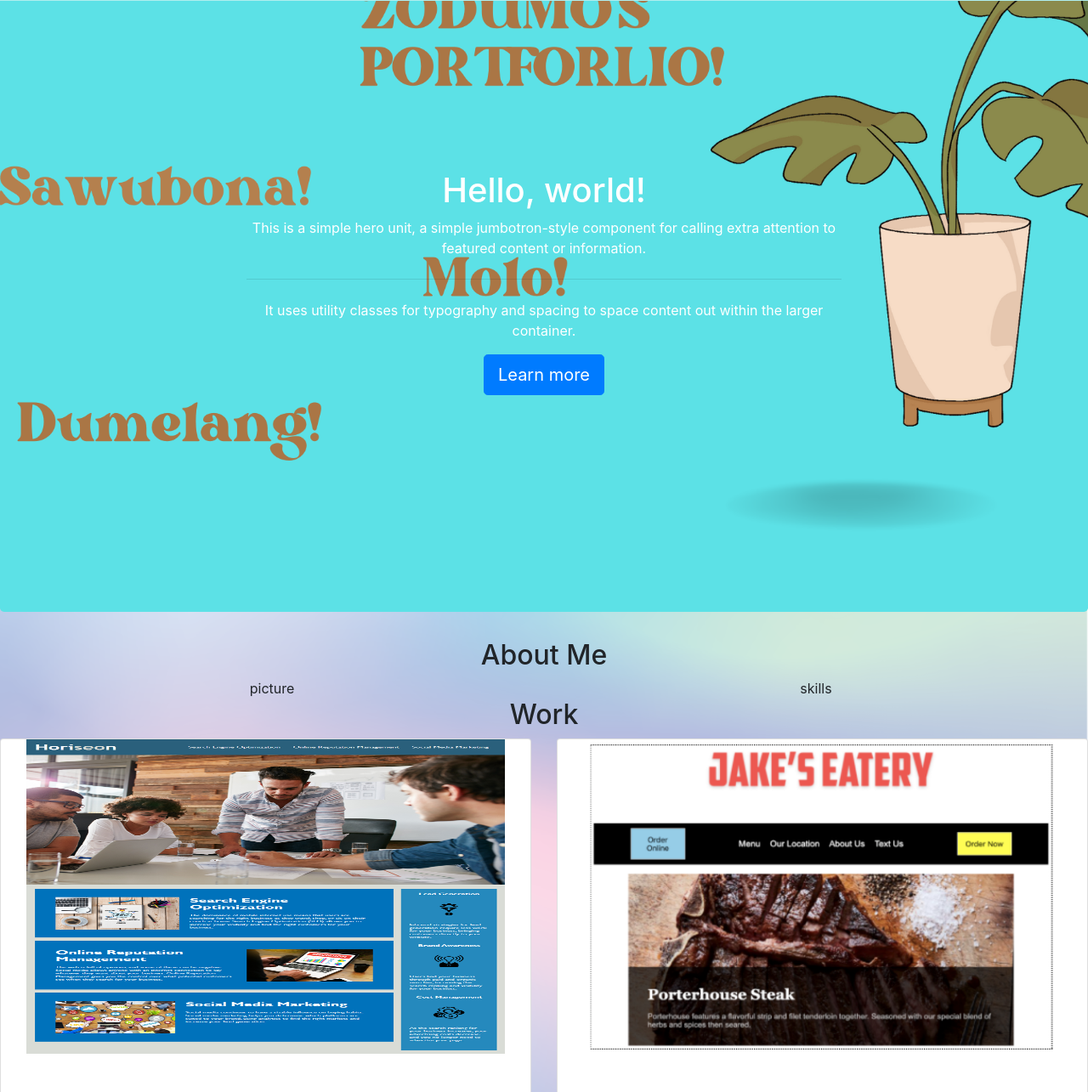
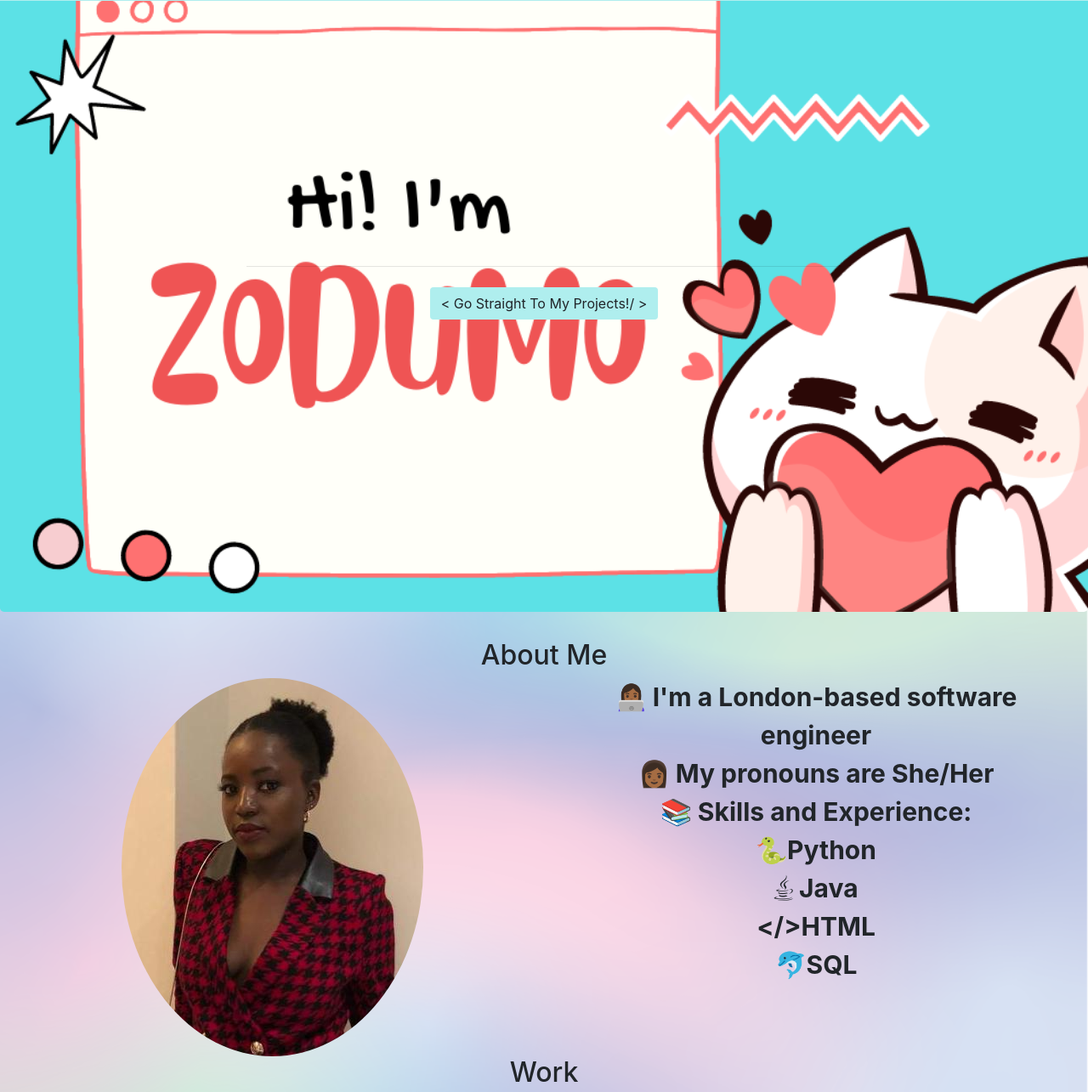
Before and after one commit to Zodumo/Bootstrap-Portfolio, a plain HTML site: page index.html in a window 1280 px wide. Shown: the part 55-1340 px from the top of the page at 85% size. Drawn offline with nearby package versions, Linux system fonts and the light colour scheme.

Commit message:
editied button in jjumbotron, started about me and contact sections

```diff
--- a/css/style.css
+++ b/css/style.css
@@ -1,10 +1,10 @@
-
 /* roof for all variables */
 
 /* styling body */
 body {
     background-image: url("../images/bodybackground.png");
 }
+
 /* styling of Nav */
 .myNav {
     position: fixed;
@@ -20,8 +20,9 @@ body {
 }
 
 .nav-item {
-    margin: 0px  15px;
+    margin: 0px 15px;
 }
+
 /* Styling Hero/jumbotron section */
 .jumboMini {
     width: 70%;
@@ -30,14 +31,31 @@ body {
     color: white;
     text-align: center;
 }
+
 .jumbotron {
-    background-image: url("../images/ZodumoBanner.png");
     background-size: cover;
     background-repeat: no-repeat;
     height: calc(100vh - 25px);
     display: flex;
     align-items: center;
     justify-content: center;
+}
+
+.btn {
+    background-color: paleturquoise;
+}
+
+.jumboBackground {
+    background-image: url("../images/ZODUMO.png");
+}
+
+.portrait {
+    border-radius: 50%;
+}
+
+#about-content {
+    font-weight: bolder;
+    font-size: 30px;
 }
 
 h2 {
@@ -47,8 +65,16 @@ body {
 .col {
     text-align: center;
 }
-.card img{
+
+.card img {
     padding: 0px 30px 30px 30px;
     height: 400px;
     width: auto;
 }
+
+/*  */
+
+#contact {
+   text-align: center;
+   justify-content: center;
+}
--- a/index.html
+++ b/index.html
@@ -42,29 +42,40 @@
         <!-- Beginning of Hero/Jumbotron  -->
         <div class="jumbotron jumboBackground">
             <div class="jumboMini">
-                <h1 class="Intro">Hello, world!</h1>
-                <p class="subtitle">This is a simple hero unit, a simple jumbotron-style component for calling extra
-                    attention to featured content or information.</p>
                 <hr class="my-4">
-                <p>It uses utility classes for typography and spacing to space content out within the larger container.
-                </p>
-                <a class="btn btn-primary btn-lg" href="#" role="button">Learn more</a>
+                <a class="btn" href="#work" role="button"> <span>&lt;</span>  Go Straight To My Projects!/ <span>&gt;</span></a>
             </div>
         </div>
         <!-- End of Hero/Jumbotron -->
     </header>
 
     <main>
-        <section class="container-fluid diffSection">
+        <section class="container-fluid diffSection" id="about">
             <h2>About Me</h2>
             <div class="row content">
-                <div class="col">picture</div>
-                <div class="col">skills </div>
+                <div class="col"> <img src="/images/ZodumoProfilePic.jpeg" class="portrait"> </div>
+                <div class="col">
+                <p id="about-content">
+                    👩🏾‍💻 I'm a London-based software engineer
+                        <br>
+                    &#x1F469;&#x1F3FE; My pronouns are She/Her
+                        <br>
+                    &#x1F4DA; Skills and Experience:
+                    <br>
+                    &#x1F40D;Python
+                    <br>
+                    <i class="fa-brands fa-java"></i> Java
+                    <br>
+                    <span>&lt;/&gt;</span>HTML
+                    <br>
+                    &#x1F42C;SQL
+                </p>
+                </div>
             </div>
             </div>
         </section>
 
-        <section class="contaner-fluid diffSection">
+        <section class="contaner-fluid diffSection" id="work">
             <h2>Work</h2>
             <div class="row row-cols-1 row-cols-md-2">
                 <!-- Card 1 -->
@@ -118,7 +129,7 @@
 
         </section>
 
-        <section class="container-fluid diffSection">
+        <section class="container-fluid diffSection" id="contact">
 
             <h2>Contact Me</h2>
 
```
Also changed, not shown: images/ZODUMO.png (added). Lines whose indentation alone changed are shown as unchanged.
